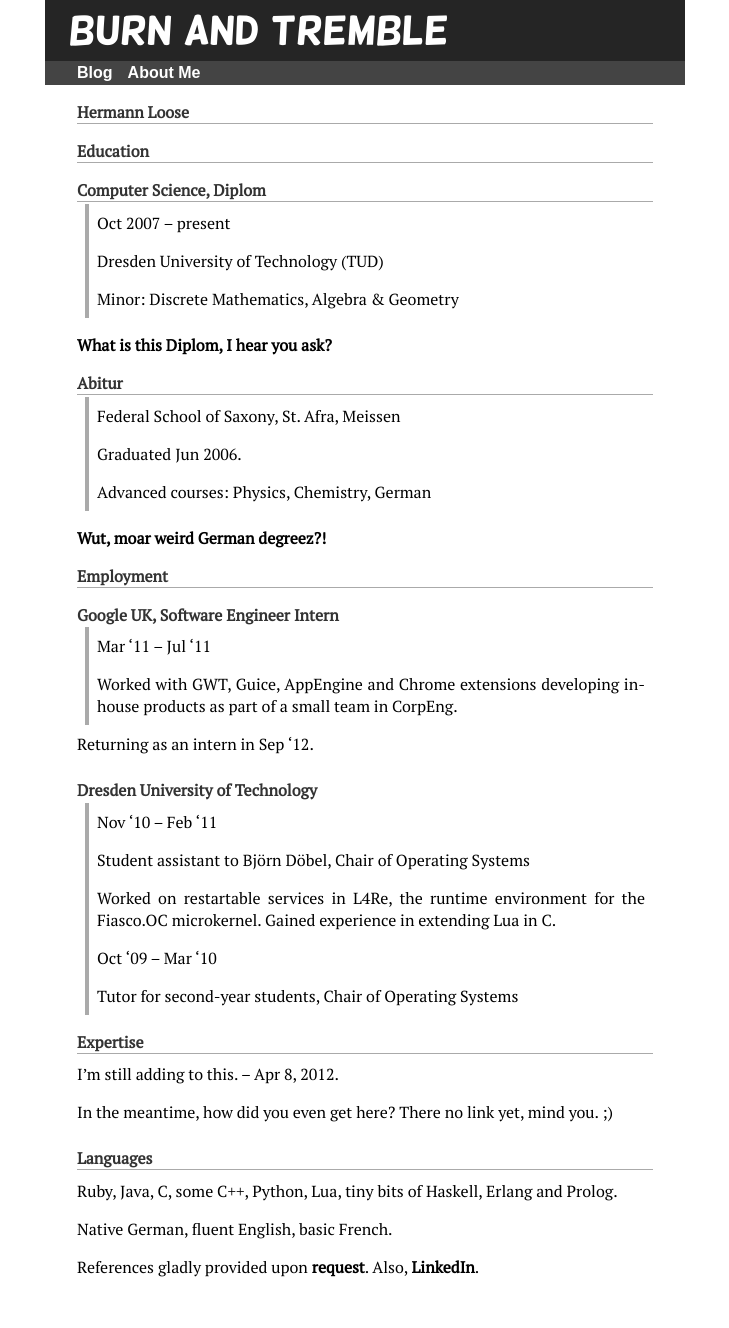
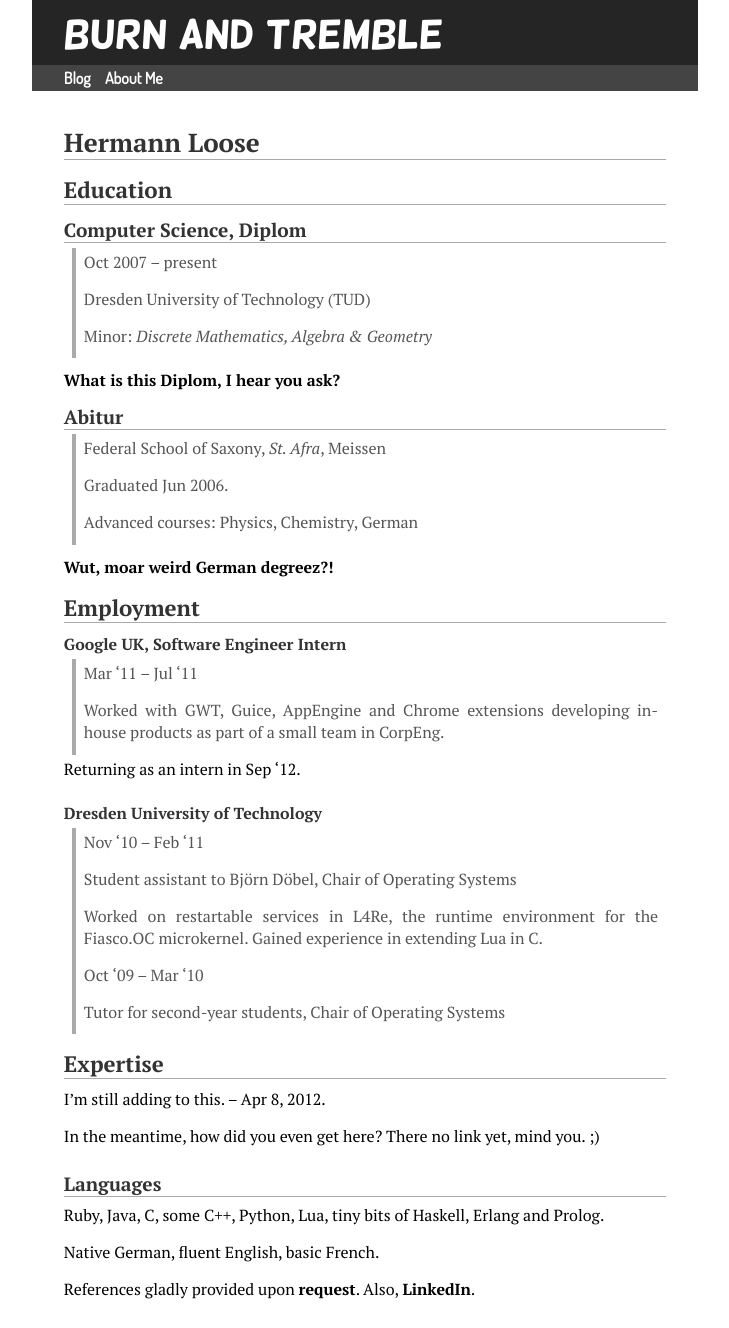
Before and after one commit to hermannloose/hermannloose.github.com, a Jekyll site: the page built from cv.md, in a window 1280 px wide. Shown: the whole page, without its empty margins (275-1004 px from the left). Built offline with Jekyll 4.4.1, drawn with Linux system fonts in a browser that asks for light colours; some web fonts are replaced; before the commit the page ends 1302 px from its top, so only the background shows below that.

Commit message:
Tweak fonts and font sizes using modular scale.

```diff
--- a/_layouts/layout.html
+++ b/_layouts/layout.html
@@ -5,8 +5,7 @@
     <title>{{ page.title }}</title>
     <link rel="stylesheet" href="/css/style.css" type="text/css" />
     <link rel="stylesheet" href="/css/syntax.css" type="text/css" />
-    <link rel="stylesheet" href="http://fonts.googleapis.com/css?family=PT+Serif" type="text/css" />
-    <link rel="stylesheet" href="http://fonts.googleapis.com/css?family=Terminal+Dosis" type="text/css" />
+    <link rel="stylesheet" href="http://fonts.googleapis.com/css?family=Dosis|Ubuntu+Mono|PT+Serif:400,700,400italic&subset=latin,latin-ext" type="text/css" />
     <link rel="alternate" href="http://feeds.feedburner.com/burnandtremble" type="application/rss+xml" />
     <link rel="canonical" href="{{ site.baseurl }}{{ page.url }}" />
     <meta name="description" content="The personal blog of Hermann Loose." />
--- a/css/style.css
+++ b/css/style.css
@@ -22,9 +22,13 @@
 
 body {
   font-family: "PT Serif", serif;
-  font-size: 12pt;
+  /*
+   * Other sizes are partly based on a modular scale (perfect fifth) of this
+   * value. See modularscale.com for reference.
+   */
+  font-size: 16px;
 
-  max-width: 40em;
+  max-width: 41.647em;
   margin: 0em auto;
 }
 
@@ -35,7 +39,7 @@ body {
   font-size: 30pt;
   color: #fff;
 
-  padding: 0.2em 0.6em;
+  padding: 0.3em 0.8em 0.2em 0.8em;
 }
 
 #blogtitle a {
@@ -46,7 +50,7 @@ body {
 #pages_nav {
   background: #444;
 
-  font-family: "Terminal Dosis", sans-serif;
+  font-family: "Dosis", sans-serif;
   font-weight: bold;
   color: #fff;
 
@@ -74,7 +78,7 @@ body {
   text-align: justify;
 
   margin: 0em;
-  padding: 0.5em 0em;
+  padding: 0.214em 0em 0.722em 0em;
 }
 
 #author_info {
@@ -91,7 +95,7 @@ body {
 }
 
 #posts {
-  font-family: "Terminal Dosis", sans-serif;
+  font-family: "Dosis", sans-serif;
   font-size: 12pt;
 
   list-style: none;
@@ -116,7 +120,7 @@ body {
 }
 
 .post_date {
-  font-family: "Terminal Dosis", sans-serif;
+  font-family: "Dosis", sans-serif;
   color: #aaa;
 
   display: inline-block;
@@ -126,25 +130,47 @@ body {
 }
 
 h1, h2, h3, h4, h5, h6 {
-  font-family: "PT Serif", serif;
   font-weight: bold;
   color: #333;
 
-  margin-top: 1em;
-  margin-bottom: 0.1em;
-  padding: 0em;
+  margin-top: 0.667em;
+  margin-bottom: 0.214em;
 }
 
 h1 {
+  font-size: 1.625em;
+}
+
+header > h1 {
   margin-top: 0em;
+}
+
+h2 {
+  font-size: 1.4em;
+}
+
+h3 {
+  font-size: 1.2em;
+}
+
+h4 {
+  font-size: 1em;
 }
 
 h1, h2, h3 {
   border-bottom: solid 1px #aaa;
 }
 
+em {
+  font-style: italic;
+}
+
+strong {
+  font-weight: bold;
+}
+
 #post_info {
-  font-family: "Terminal Dosis", sans-serif;
+  font-family: "Dosis", sans-serif;
   font-weight: bold;
   color: #aaa;
   text-align: right;
@@ -157,6 +183,9 @@ h1, h2, h3 {
 
 blockquote {
   border-left: solid 4px #aaa;
+
+  color: #555;
+
   padding: 0 0.5em;
   margin-left: 0.5em;
 }
@@ -169,5 +198,8 @@ pre {
 }
 
 code {
+  font-family: "Ubuntu Mono", mono;
+  font-size: 1em;
+}
   font-size: 10pt;
 }
```
